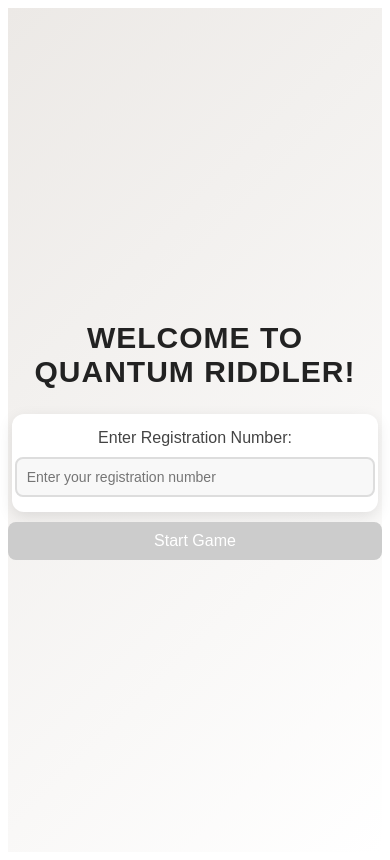
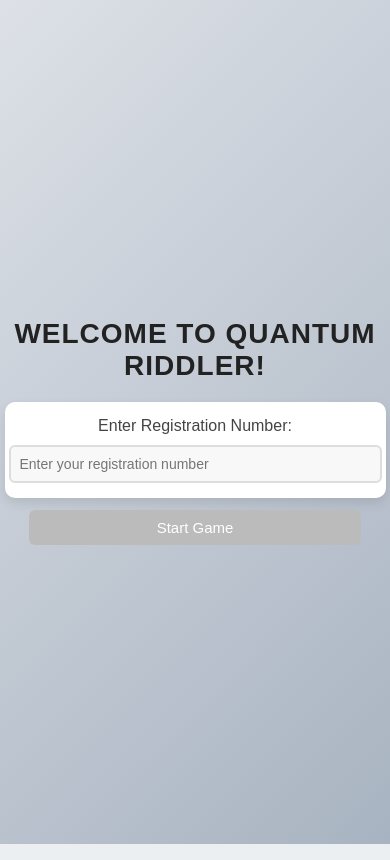
Before and after one commit to akss06/quantum_riddler, a React (Vite) app: page / in a window 390 px wide. Built offline with nearby package versions, Linux system fonts and the light colour scheme.

Commit message:
css change

```diff
--- a/src/components/WordSearch/App.css
+++ b/src/components/WordSearch/App.css
@@ -1,96 +1,77 @@
-/* Grid */
-.grid {
-    display: grid;
-    grid-template-columns: repeat(15, 50px); /* Adjust to 15 columns, change size as needed */
-    gap: 5px; /* Increase gap between cells */
-    margin: 20px auto;
-    max-width: 800px; /* Limit grid width */
-    padding: 10px; /* Add padding around grid */
+/* Page Background */
+body {
+    background-color: #eceff1; /* Matches homepage background */
+    font-family: 'Inter', sans-serif;
+    color: #333;
+    margin: 0;
+    padding: 0;
+    display: flex;
+    flex-direction: column;
+    align-items: center;
+    justify-content: center;
+    min-height: 100vh;
 }
 
-/* Cell */
-.cell {
-    width: 40px;
-    height: 40px;
-    display: flex;
-    justify-content: center;
-    align-items: center;
-    border: 1px solid #ccc;
-    font-weight: bold;
-    cursor: pointer;
-    user-select: none;
-    transition: background-color 0.3s, transform 0.2s, box-shadow 0.3s;
-}
-
-/* Hover effect */
-.cell:hover {
-    background-color: #e0e0e0;
-}
-
-/* Selected cell (Yellow Highlight) */
-.cell.selected {
-    background-color: #ffeb3b; /* Bright yellow */
-    border: 2px solid #f57f17; /* Darker border */
-    transform: scale(1.1);     /* Slight zoom */
-    box-shadow: 0 0 5px #f57f17;
-}
-/* Found words (Red Highlight, Unclickable) */
-.cell.found {
-    background-color: #ff9999; /* Soft red */
-    border: 2px solid #b30000; /* Dark red border */
-    color: white;
-    pointer-events: none;       /* Disable clicking */
-    transform: scale(1);
-    box-shadow: 0 0 5px #b30000;
-}
-
-/* Word list */
+/* Word List */
 .word-list {
     margin-top: 20px;
-    font-family: Arial, sans-serif;
+    padding: 15px;
+    background-color: white;
+    border-radius: 8px;
+    box-shadow: 0 4px 8px rgba(0, 0, 0, 0.1);
+    width: 320px;
+    text-align: center;
 }
 
 .word-list ul {
     list-style: none;
     padding: 0;
+    margin: 0;
 }
 
 .word-list li {
     font-size: 18px;
-    margin-bottom: 5px;
+    margin-bottom: 8px;
+    padding: 5px;
+    transition: all 0.3s ease-in-out;
 }
 
-/* Found words in the list */
 .word-list li.found {
     text-decoration: line-through;
-    color: green;
+    color: #4caf50;
+    font-weight: bold;
 }
 
-/* Submit button */
+/* Submit Button */
 .submit-btn {
     margin-top: 20px;
-    padding: 10px 20px;
+    padding: 12px 24px;
     font-size: 16px;
+    font-weight: 600;
     cursor: pointer;
-    background-color: #4CAF50; /* Green background */
+    background-color: #007bff; /* Blue modern button */
     color: white;
     border: none;
-    border-radius: 5px;
-    transition: background-color 0.3s;
+    border-radius: 6px;
+    transition: all 0.3s ease-in-out;
+    box-shadow: 0 2px 5px rgba(0, 0, 0, 0.2);
 }
 
 .submit-btn:hover {
-    background-color: #45a049; /* Darker green on hover */
+    background-color: #0056b3;
+    transform: translateY(-2px);
 }
 
 .submit-btn:disabled {
-    background-color: #dcdcdc; /* Gray when disabled */
+    background-color: #b0bec5;
     cursor: not-allowed;
+    transform: none;
 }
 
 /* Message */
 .message {
     margin-top: 10px;
     font-weight: bold;
+    font-size: 18px;
     color: #333;
 }
--- a/src/index.css
+++ b/src/index.css
@@ -5,17 +5,17 @@
   justify-content: center;
   align-items: center;
   height: 100vh;
-  background: linear-gradient(135deg, #ece9e6, #ffffff);
+  background: linear-gradient(135deg, #dde1e7, #a8b3c1);
   font-family: 'Poppins', sans-serif;
   text-align: center;
 }
 
 /* Welcome Heading */
 .home-page-heading {
-  font-size: 36px;
+  font-size: 32px;
   font-weight: 600;
   color: #222;
-  margin-bottom: 25px;
+  margin-bottom: 20px;
   text-transform: uppercase;
   letter-spacing: 1px;
 }
@@ -27,10 +27,10 @@
   align-items: center;
   gap: 10px;
   padding: 20px;
-  background: #fff;
-  border-radius: 12px;
-  box-shadow: 0 5px 15px rgba(0, 0, 0, 0.1);
-  width: 350px;
+  background: #ffffff;
+  border-radius: 10px;
+  box-shadow: 0 5px 12px rgba(0, 0, 0, 0.1);
+  width: 320px;
 }
 
 /* Label Styling */
@@ -42,10 +42,10 @@
 
 /* Input Field Styling */
 .registration-input {
-  padding: 12px;
+  padding: 10px;
   font-size: 16px;
   border: 2px solid #ddd;
-  border-radius: 8px;
+  border-radius: 6px;
   width: 100%;
   outline: none;
   transition: all 0.3s ease;
@@ -53,34 +53,34 @@
 }
 
 .registration-input:focus {
-  border-color: #3cb371;
-  box-shadow: 0 0 8px rgba(60, 179, 113, 0.3);
+  border-color: #0073e6;
+  box-shadow: 0 0 6px rgba(0, 115, 230, 0.3);
   background: white;
 }
 
 /* Start Button Styling */
 .start-button {
-  padding: 12px 20px;
-  font-size: 18px;
+  padding: 10px 18px;
+  font-size: 16px;
   font-weight: 500;
   color: white;
-  background: linear-gradient(135deg, #3cb371, #2e8b57);
+  background: linear-gradient(135deg, #0073e6, #005bb5);
   border: none;
-  border-radius: 8px;
+  border-radius: 6px;
   cursor: pointer;
   transition: all 0.3s ease;
-  box-shadow: 0 5px 10px rgba(0, 0, 0, 0.1);
-  width: 100%;
-  margin-top: 10px;
+  box-shadow: 0 4px 8px rgba(0, 0, 0, 0.1);
+  width: 80%;
+  margin-top: 12px;
 }
 
 .start-button:hover {
-  background: linear-gradient(135deg, #2e8b57, #228b22);
-  transform: translateY(-2px);
+  background: linear-gradient(135deg, #005bb5, #004494);
+  transform: translateY(-1px);
 }
 
 .start-button:disabled {
-  background: #ccc;
+  background: #bbb;
   cursor: not-allowed;
   box-shadow: none;
 }
@@ -93,16 +93,17 @@
   }
 
   .home-page-heading {
-    font-size: 30px;
+    font-size: 28px;
   }
 
   .registration-input {
     font-size: 14px;
-    padding: 10px;
+    padding: 9px;
   }
 
   .start-button {
-    font-size: 16px;
-    padding: 10px;
+    font-size: 15px;
+    padding: 9px 16px;
+    width: 85%;
   }
 }
```
